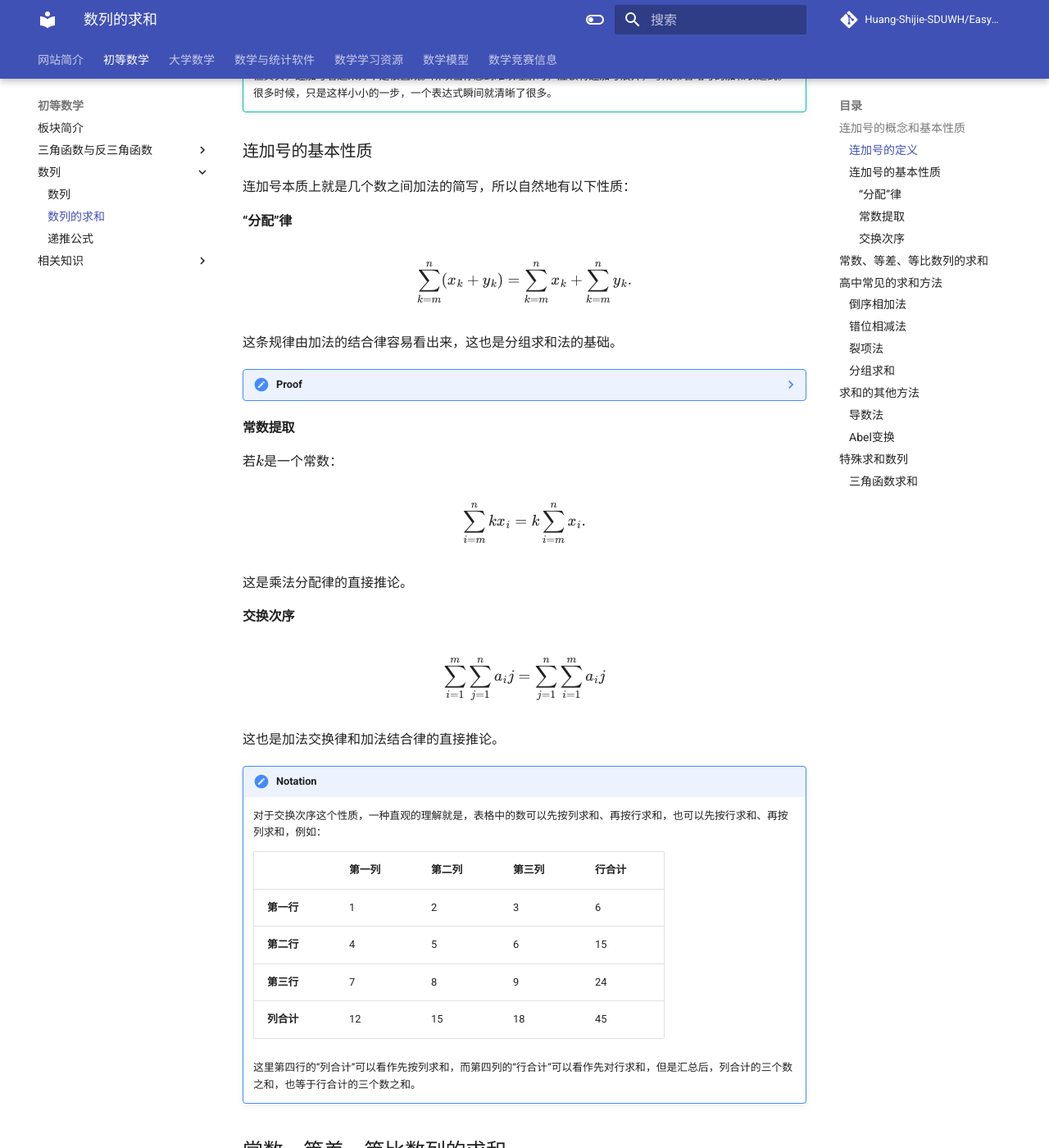
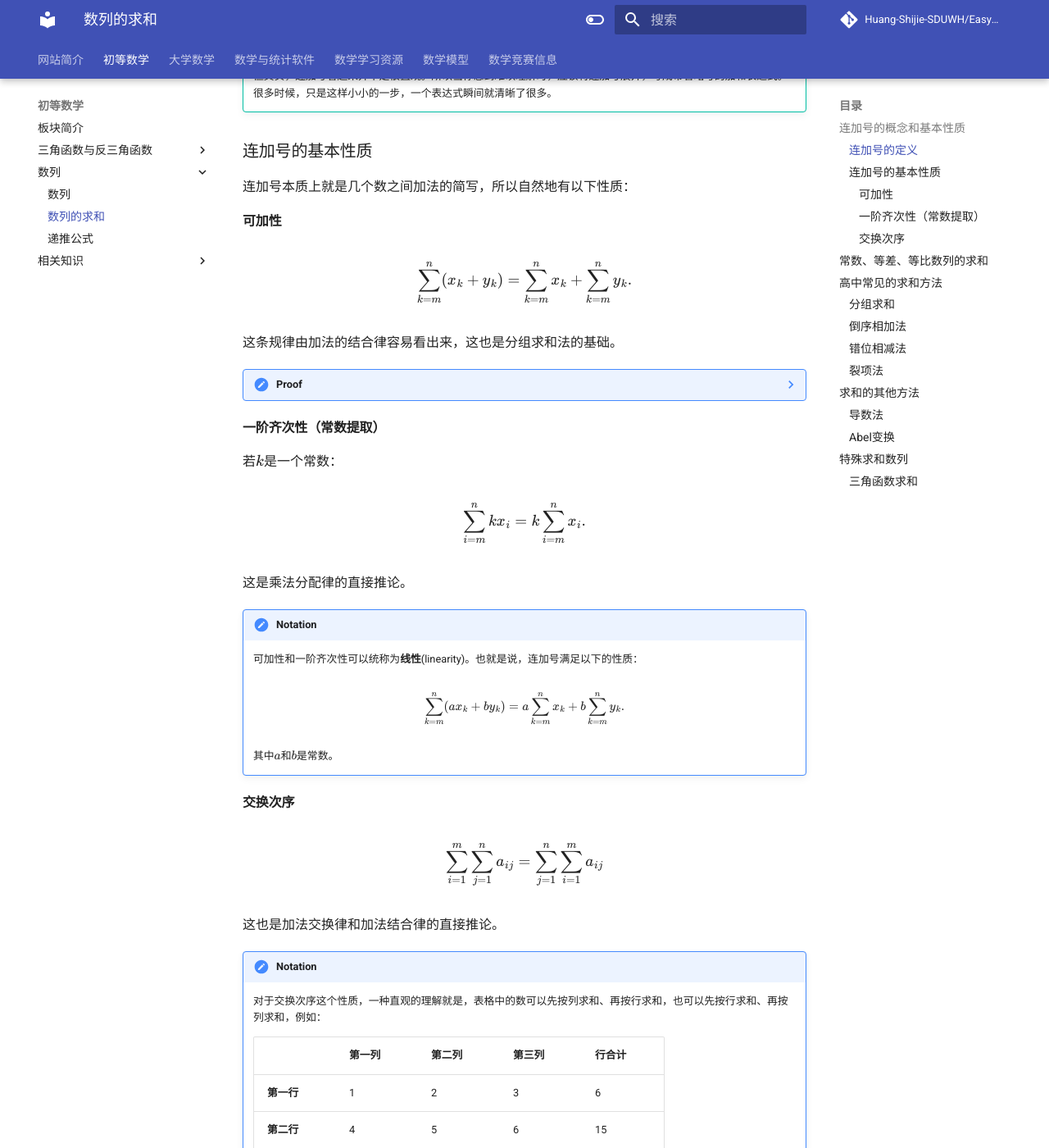
Before and after one commit to Easymath-wiki/Easymath-wiki, an MkDocs documentation site: the page built from docs/初等数学/数列/02数列的求和.md, in a window 1280 px wide and 1400 px high, scrolled down 1574 px. Shown: the whole window at 82% size. Built offline with MkDocs 1.6.1 and Material for MkDocs 9.7.7, drawn with Linux system fonts in a browser that asks for light colours; comment, search, counter and statistics services are not loaded; some of the changed text lies outside the part shown.

Commit message:
Update Summation

```diff
--- a/docs/初等数学/数列/02数列的求和.md
+++ b/docs/初等数学/数列/02数列的求和.md
@@ -66,7 +66,7 @@ $$
 
 连加号本质上就是几个数之间加法的简写，所以自然地有以下性质：
 
-#### “分配”律
+#### 可加性
 
 $$
 \sum_{k=m}^n (x_k + y_k) = \sum_{k=m}^n x_k + \sum_{k=m}^n y_k .
@@ -80,8 +80,9 @@ $$
 
     $$
     \begin{align}
-    \sum_{k=m}^n (x_k + y_k) =& (x_m + y_m) + (x_{m+1} + y_{m+1}) + \cdots + (x_n + y_n) =& (x_m + x_{m+1} + \cdots + x_n) + (y_m + y_{m+1} + \cdots + y_n)
-    =& \sum_{k=m}^n x_k + \sum_{k=m}^n y_k.
+    \sum_{k=m}^n (x_k + y_k) =& (x_m + y_m) + (x_{m+1} + y_{m+1}) + \cdots + (x_n + y_n)\\
+    =& (x_m + x_{m+1} + \cdots + x_n) + (y_m + y_{m+1} + \cdots + y_n)\\
+    =& \sum_{k=m}^n x_k + \sum_{k=m}^n y_k.\\
     \end{align}
     $$
 
@@ -89,7 +90,7 @@ $$
 
     这再次印证了上面这句话：<u>当你感到难以理解时，应该将连加号展开，写成带省略号的加和表达式</u>。
 
-#### 常数提取
+#### 一阶齐次性（常数提取）
 
 若$k$是一个常数：
 
@@ -99,10 +100,20 @@ $$
 
 这是乘法分配律的直接推论。
 
+!!! Notation
+
+    可加性和一阶齐次性可以统称为**线性**(linearity)。也就是说，连加号满足以下的性质：
+
+    $$
+    \sum_{k=m}^n (ax_k + by_k) = a\sum_{k=m}^n x_k + b\sum_{k=m}^n y_k.
+    $$
+
+    其中$a$和$b$是常数。
+
 #### 交换次序
 
 $$
-\sum_{i=1}^m \sum_{j=1}^n a_ij = \sum_{j=1}^n \sum_{i=1}^m a_ij
+\sum_{i=1}^m \sum_{j=1}^n a_{ij} = \sum_{j=1}^n \sum_{i=1}^m a_{ij}
 $$
 
 这也是加法交换律和加法结合律的直接推论。
@@ -119,6 +130,12 @@ $$
     | **列合计** | 12         | 15         | 18         | 45         |
 
     这里第四行的“列合计”可以看作先按列求和，而第四列的“行合计”可以看作先对行求和，但是汇总后，列合计的三个数之和，也等于行合计的三个数之和。
+
+??? Warning
+
+    研究连加号交换次序的性质时，我们针对的都是**有限**项的求和，要求两个求和指标都是对有限个求和。
+
+    <u>这个结论**不能**轻易推广到无限项相加（级数），在级数上未必成立</u>！
 
 ## 常数、等差、等比数列的求和
 
@@ -144,13 +161,14 @@ $$
 
 ## 高中常见的求和方法
 
+以下的几种求和方法在高中已经很常见，现在罗列出来供大家参考。
+### 分组求和
+
 ### 倒序相加法
 
 ### 错位相减法
 
 ### 裂项法
-
-### 分组求和
 
 ## 求和的其他方法
 
```
